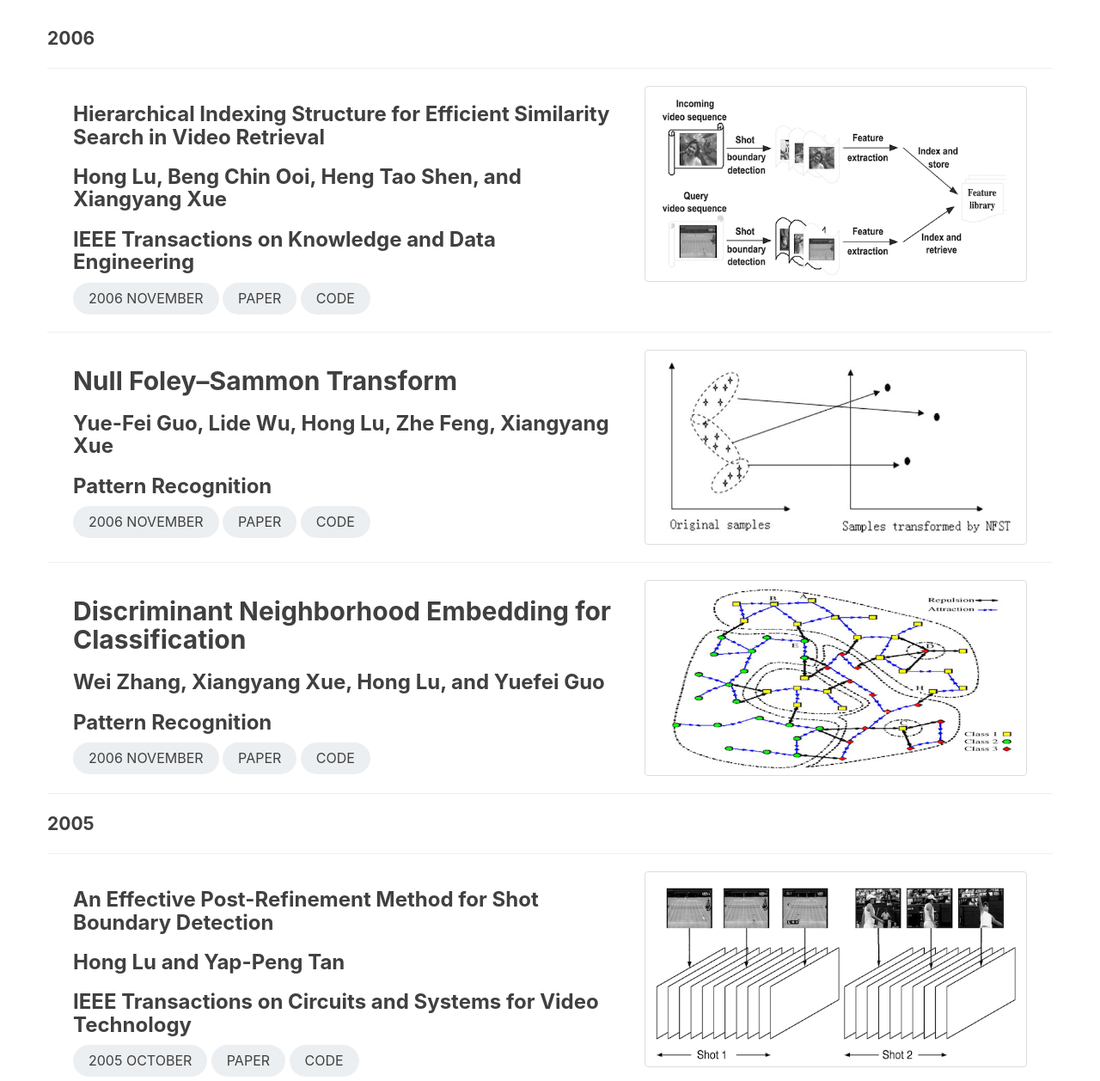
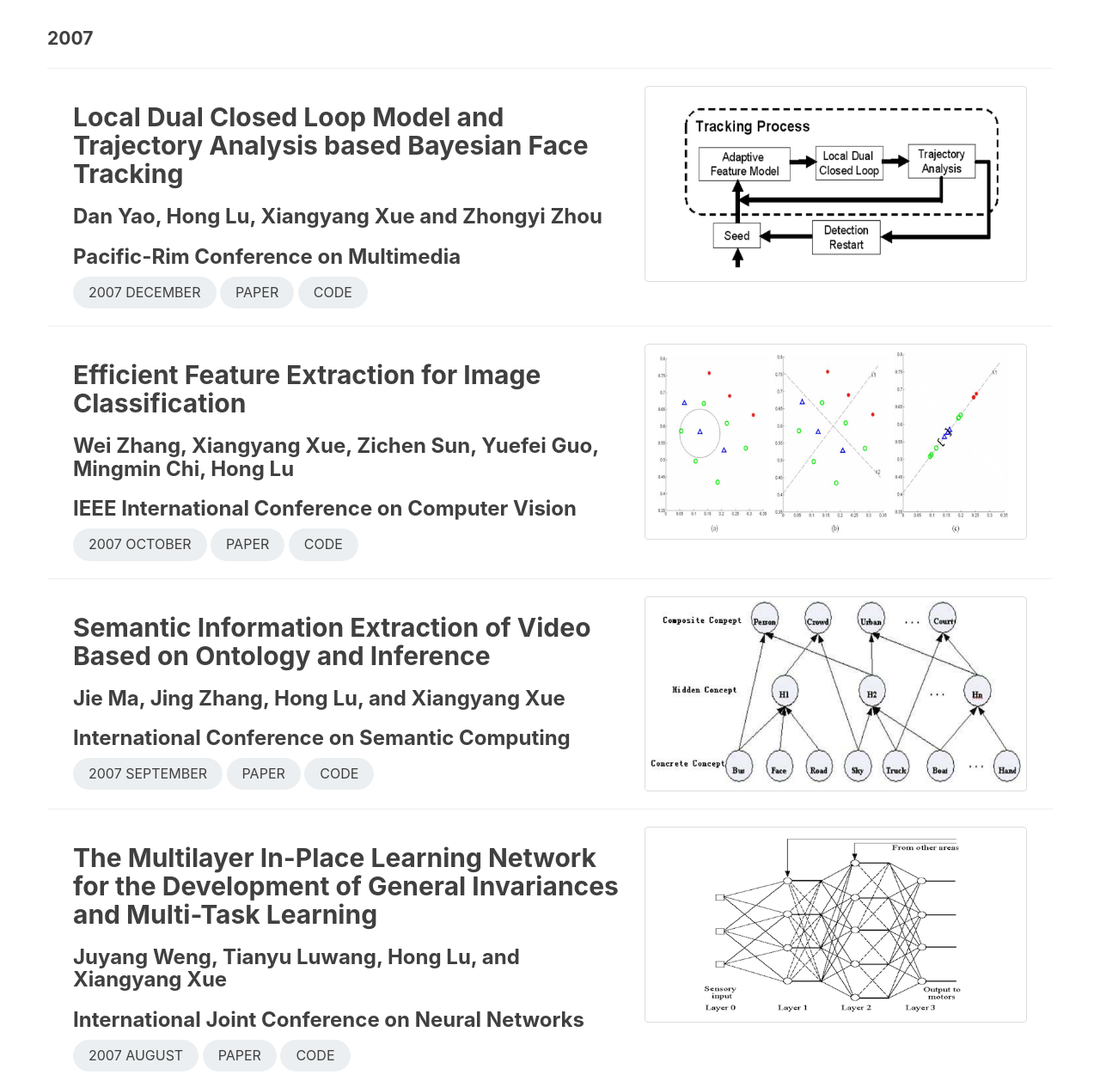
Before and after one commit to lunatics123/lunatics123.github.io, a Jekyll site: the page built from publications.html, in a window 1280 px wide and 1400 px high, scrolled down 276 px. Shown: the part 142-1400 px from the top of the window at 86% size. Built offline with Jekyll 4.4.1, drawn with Linux system fonts in a browser that asks for light colours; comment, search, counter and statistics services are not loaded; some of the changed text lies outside the part shown.

Commit message:
add papers of 2007

```diff
--- a/publications.html
+++ b/publications.html
@@ -5,6 +5,96 @@ header-img: img/pub_bg.jpg
 description: "Read Our Papers"
 permalink: /publications.html
 ---
+
+<h5 class="lead"><b>2007</b></h5>
+<hr>
+
+<section>
+    <div class="container">
+        <div class="col-lg-7">
+            <h2>Local Dual Closed Loop Model and Trajectory Analysis based Bayesian Face Tracking</h2>
+            <h3>Dan Yao, Hong Lu, Xiangyang Xue and Zhongyi Zhou</h3>
+            <h3>Pacific-Rim Conference on Multimedia</h3>
+            <div class="post-tag round-xl">2007 December</div>
+            <a class="post-tag round-xl"
+               href="https://link.springer.com/chapter/10.1007/978-3-540-77255-2_12">Paper</a>
+            <a class="post-tag round-xl">Code</a>
+        </div>
+        <div class="col-lg-5">
+            <img class="img-thumbnail" src="/img/papers/yao2007local.png">
+        </div>
+    </div>
+</section>
+<hr>
+
+<section>
+    <div class="container">
+        <div class="col-lg-7">
+            <h2>Efficient Feature Extraction for Image Classification</h2>
+            <h3>Wei Zhang, Xiangyang Xue, Zichen Sun, Yuefei Guo, Mingmin Chi, Hong Lu</h3>
+            <h3>IEEE International Conference on Computer Vision</h3>
+            <div class="post-tag round-xl">2007 October</div>
+            <a class="post-tag round-xl" href="https://ieeexplore.ieee.org/abstract/document/4409058">Paper</a>
+            <a class="post-tag round-xl">Code</a>
+        </div>
+        <div class="col-lg-5">
+            <img class="img-thumbnail" src="/img/papers/zhang2007efficient.png">
+        </div>
+    </div>
+</section>
+<hr>
+
+<section>
+    <div class="container">
+        <div class="col-lg-7">
+            <h2>Semantic Information Extraction of Video Based on Ontology and Inference</h2>
+            <h3>Jie Ma, Jing Zhang, Hong Lu, and Xiangyang Xue</h3>
+            <h3>International Conference on Semantic Computing</h3>
+            <div class="post-tag round-xl">2007 September</div>
+            <a class="post-tag round-xl" href="https://ieeexplore.ieee.org/abstract/document/4338415">Paper</a>
+            <a class="post-tag round-xl">Code</a>
+        </div>
+        <div class="col-lg-5">
+            <img class="img-thumbnail" src="/img/papers/ma2007semantic.png">
+        </div>
+    </div>
+</section>
+<hr>
+
+<section>
+    <div class="container">
+        <div class="col-lg-7">
+            <h2>The Multilayer In-Place Learning Network for the Development of General Invariances and Multi-Task
+                Learning</h2>
+            <h3>Juyang Weng, Tianyu Luwang, Hong Lu, and Xiangyang Xue</h3>
+            <h3>International Joint Conference on Neural Networks</h3>
+            <div class="post-tag round-xl">2007 August</div>
+            <a class="post-tag round-xl" href="https://ieeexplore.ieee.org/document/4371372">Paper</a>
+            <a class="post-tag round-xl">Code</a>
+        </div>
+        <div class="col-lg-5">
+            <img class="img-thumbnail" src="/img/papers/weng2007multilayer.png">
+        </div>
+    </div>
+</section>
+<hr>
+
+<section>
+    <div class="container">
+        <div class="col-lg-7">
+            <h2>Optimal Dimensionality of Metric Space for Classification</h2>
+            <h3>Wei Zhang, Xiangyang Xue, Zichen Sun, Yuefei Guo, and Hong Lu</h3>
+            <h3>International Conference on Machine Learning</h3>
+            <div class="post-tag round-xl">2007 June</div>
+            <a class="post-tag round-xl" href="https://dl.acm.org/doi/abs/10.1145/1273496.1273639">Paper</a>
+            <a class="post-tag round-xl">Code</a>
+        </div>
+        <div class="col-lg-5">
+            <img class="img-thumbnail" src="/img/papers/zhang2007optimal.png">
+        </div>
+    </div>
+</section>
+<hr>
 
 <h5 class="lead"><b>2006</b></h5>
 <hr>
```
Also changed, not shown: img/papers/ma2007semantic.png (added), img/papers/weng2007multilayer.png (added), img/papers/yao2007local.png (added), img/papers/zhang2007efficient.png (added), img/papers/zhang2007optimal.png (added).
